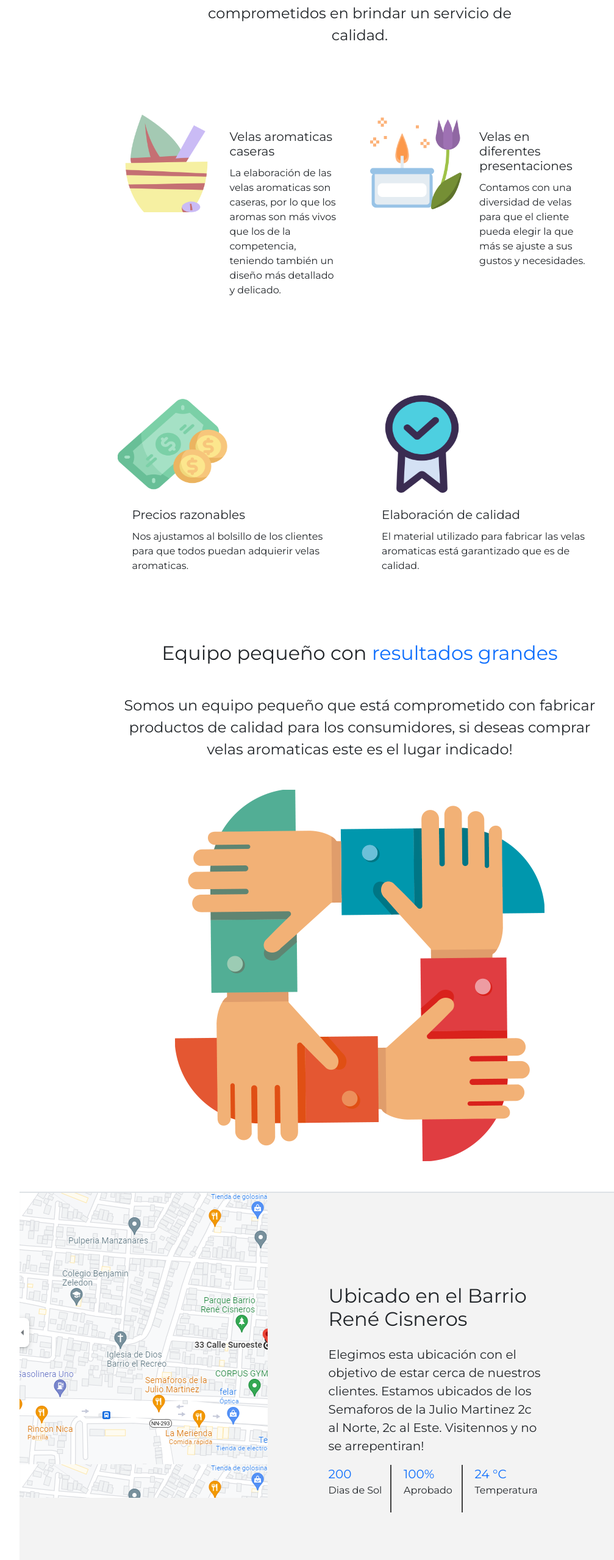
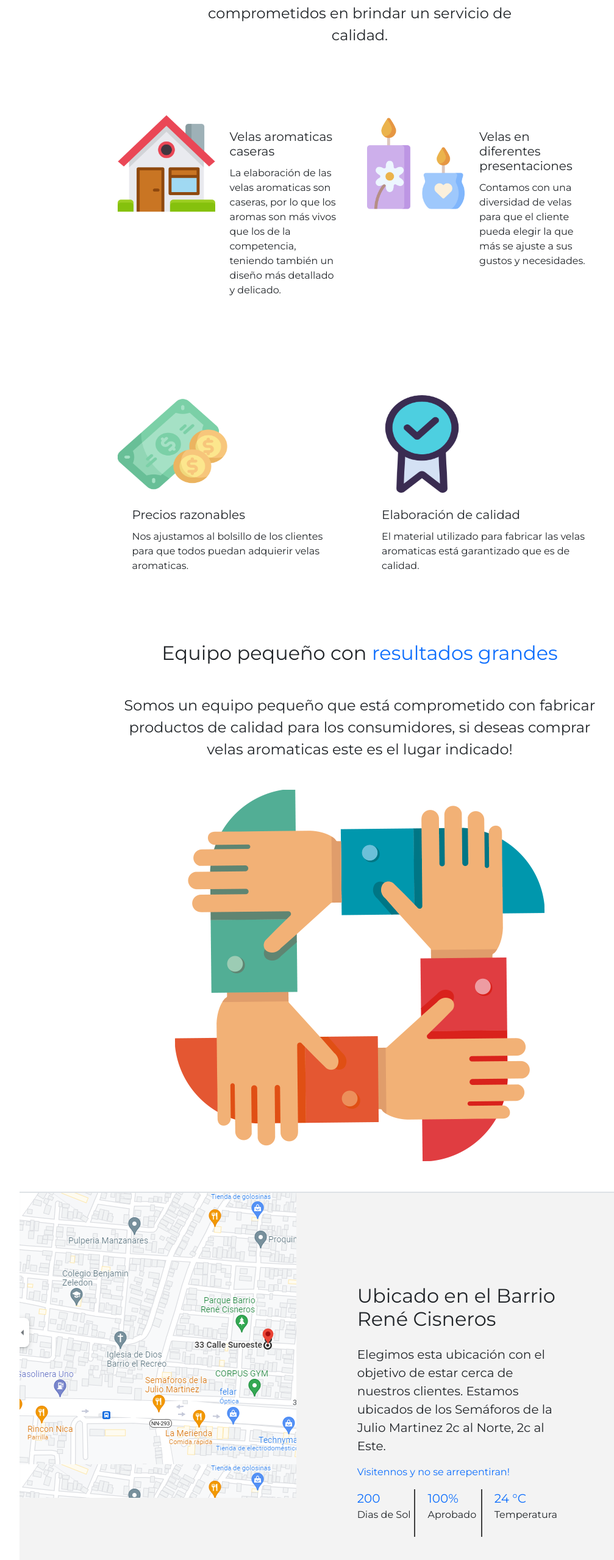
Before and after one commit to MedinaCat/Velaroma, a plain HTML site: page index.html in a window 1280 px wide. Shown: the part 1063-3621 px from the top of the page at 61% size, without its empty margins (50-1057 px from the left). Drawn offline with nearby package versions, Linux system fonts and the light colour scheme.

Commit message:
Cuarta versión

```diff
--- a/index.html
+++ b/index.html
@@ -104,7 +104,7 @@
   <section class="container-fluid">
     <div class="row w-75 mx-auto my-5 servicio-fila">
       <div class="col-lg-6 col-md-12 col-sm-12 d-flex my-5 icono-wrap">
-        <img src="./Img/medicina-casera.png" alt="Elaboración"
+        <img src="./Img/casa.png" alt="Elaboración"
         width="180" height=160>
         <div>
         <h3 class="fs-5 mt-4 px-4 pb-1">Velas aromaticas caseras</h3>
@@ -112,7 +112,7 @@
         </div>
       </div>
       <div class="col-lg-6 col-md-12 col-sm-12 d-flex my-5 icono-wrap">
-        <img src="./Img/vela-aromatica.png" alt="Elaboración"
+        <img src="/Img/Velas diferentes presentaciones.png" alt="Elaboración"
         width="180" height=160>
         <div>
         <h3 class="fs-5 mt-4 px-4 pb-1">Velas en diferentes presentaciones</h3>
@@ -160,7 +160,8 @@
             <h2>Ubicado en el Barrio René Cisneros</h2>
             <h2 class="text-primary mb-4" id="typewriter"></h2>
             <p class="fs-5 text-body">Elegimos esta ubicación con el objetivo de estar cerca de nuestros clientes. Estamos
-              ubicados de los Semaforos de la Julio Martinez 2c al Norte, 2c al Este. Visitennos y no se arrepentiran!
+              ubicados de los Semáforos de la Julio Martinez 2c al Norte, 2c al Este.
+              <p><span class="text-primary">Visitennos y no se arrepentiran!</span></p>
             </p>
             <section class="d-flex justify-content-start" id="numeros-local">
                 <div>
```
Also changed, not shown: Img/Velas diferentes presentaciones.png (added), Img/casa.png (added).
